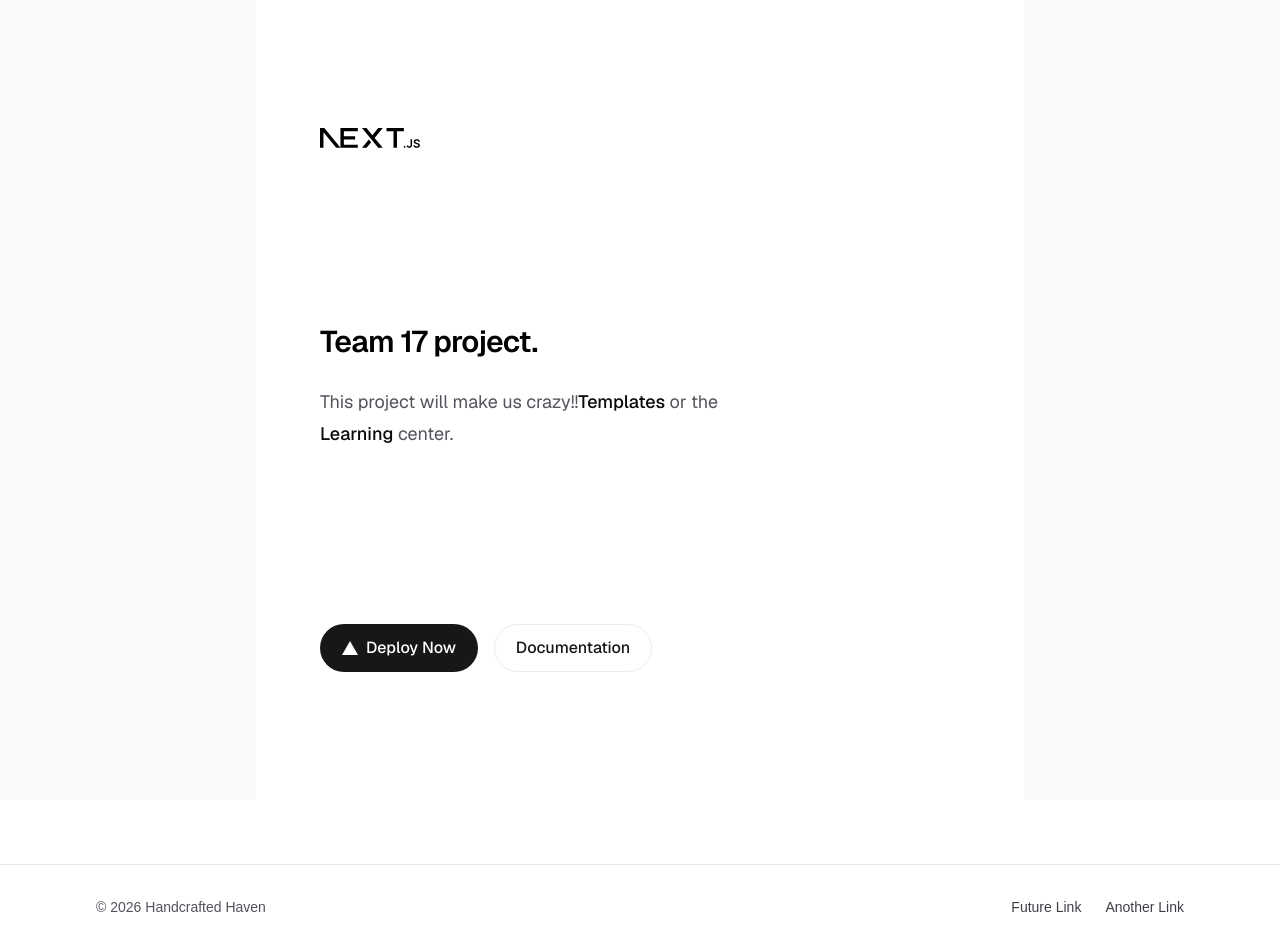
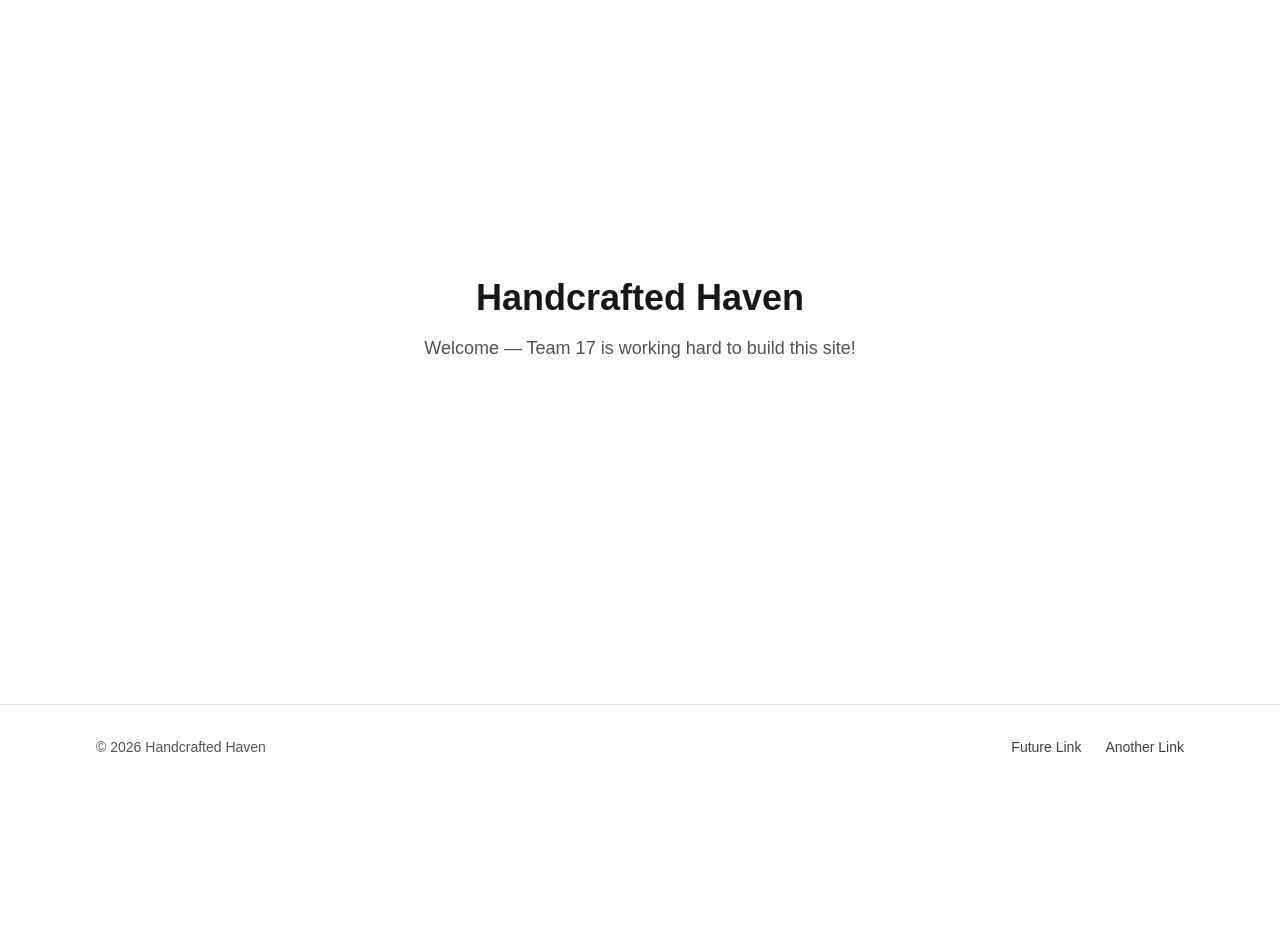
Before and after one commit to nelyjc/handcrafted-haven, a Next.js app: page / in a window 1280 px wide. After the commit the page ends 800 px from the top, so only its background shows below. Built offline with nearby package versions, Linux system fonts and the light colour scheme.

Commit message:
Replace default Next.js content with an exciting team 17 welcome message

```diff
--- a/app/page.tsx
+++ b/app/page.tsx
@@ -1,65 +1,12 @@
-import Image from "next/image";
-
 export default function Home() {
   return (
-    <div className="flex min-h-screen items-center justify-center bg-zinc-50 font-sans dark:bg-black">
-      <main className="flex min-h-screen w-full max-w-3xl flex-col items-center justify-between py-32 px-16 bg-white dark:bg-black sm:items-start">
-        <Image
-          className="dark:invert"
-          src="/next.svg"
-          alt="Next.js logo"
-          width={100}
-          height={20}
-          priority
-        />
-        <div className="flex flex-col items-center gap-6 text-center sm:items-start sm:text-left">
-          <h1 className="max-w-xs text-3xl font-semibold leading-10 tracking-tight text-black dark:text-zinc-50">
-            Team 17 project.
-          </h1>
-          <p className="max-w-md text-lg leading-8 text-zinc-600 dark:text-zinc-400">
-            This project will make us crazy!!
-            <a
-              href="https://vercel.com/templates?framework=next.js&utm_source=create-next-app&utm_medium=appdir-template-tw&utm_campaign=create-next-app"
-              className="font-medium text-zinc-950 dark:text-zinc-50"
-            >
-              Templates
-            </a>{" "}
-            or the{" "}
-            <a
-              href="https://nextjs.org/learn?utm_source=create-next-app&utm_medium=appdir-template-tw&utm_campaign=create-next-app"
-              className="font-medium text-zinc-950 dark:text-zinc-50"
-            >
-              Learning
-            </a>{" "}
-            center.
-          </p>
-        </div>
-        <div className="flex flex-col gap-4 text-base font-medium sm:flex-row">
-          <a
-            className="flex h-12 w-full items-center justify-center gap-2 rounded-full bg-foreground px-5 text-background transition-colors hover:bg-[#383838] dark:hover:bg-[#ccc] md:w-[158px]"
-            href="https://vercel.com/new?utm_source=create-next-app&utm_medium=appdir-template-tw&utm_campaign=create-next-app"
-            target="_blank"
-            rel="noopener noreferrer"
-          >
-            <Image
-              className="dark:invert"
-              src="/vercel.svg"
-              alt="Vercel logomark"
-              width={16}
-              height={16}
-            />
-            Deploy Now
-          </a>
-          <a
-            className="flex h-12 w-full items-center justify-center rounded-full border border-solid border-black/[.08] px-5 transition-colors hover:border-transparent hover:bg-black/[.04] dark:border-white/[.145] dark:hover:bg-[#1a1a1a] md:w-[158px]"
-            href="https://nextjs.org/docs?utm_source=create-next-app&utm_medium=appdir-template-tw&utm_campaign=create-next-app"
-            target="_blank"
-            rel="noopener noreferrer"
-          >
-            Documentation
-          </a>
-        </div>
-      </main>
-    </div>
+    <main className="flex min-h-[80vh] w-full items-center justify-center">
+      <div className="text-center">
+        <h1 className="text-4xl font-semibold">Handcrafted Haven</h1>
+        <p className="mt-4 text-lg text-zinc-600 dark:text-zinc-400">
+          Welcome — Team 17 is working hard to build this site!
+        </p>
+      </div>
+    </main>
   );
 }
```
